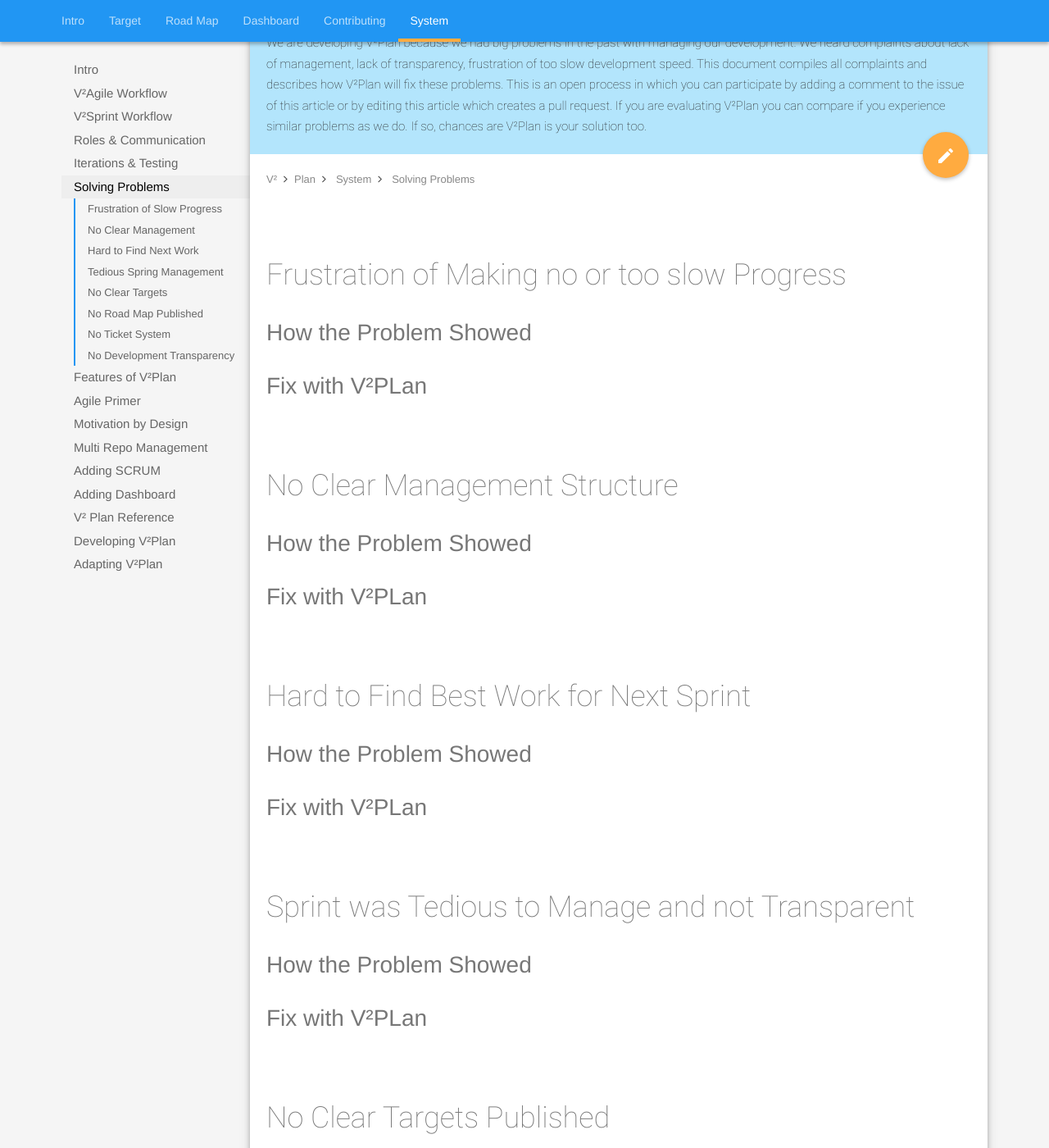
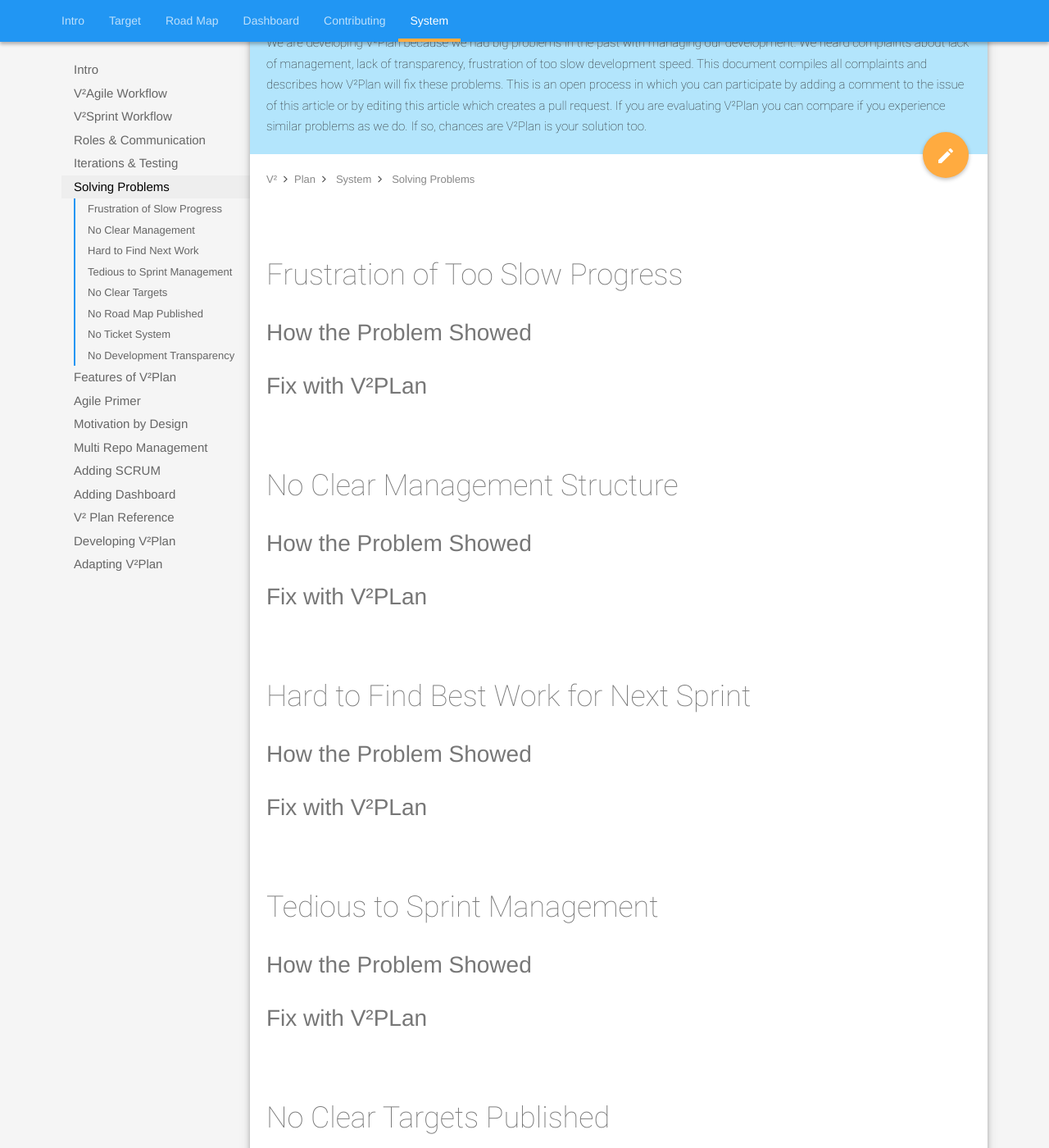
Before and after one commit to V-Squared/v2-Plan, a Jekyll site: the page built from system/solving-problems.md, in a window 1280 px wide and 1400 px high, scrolled down 381 px. Shown: the whole window at 82% size. Built offline with Jekyll 4.4.1, drawn with Linux system fonts in a browser that asks for light colours; some of the changed text lies outside the part shown.

Commit message:
Optimized Titles

```diff
--- a/system/solving-problems.md
+++ b/system/solving-problems.md
@@ -11,7 +11,7 @@ contents:
      url: no-management
    - name: Hard to Find Next Work
      url: hard-find-work
-   - name: Tedious Spring Management
+   - name: Tedious to Sprint Management
      url: tedious-sprint
    - name: No Clear Targets
      url: no-targets
@@ -25,7 +25,7 @@ contents:
 
 
 
-# Frustration of Making no or too slow Progress <a name="frustration"></a>
+# Frustration of Too Slow Progress <a name="frustration"></a>
 
 ## How the Problem Showed
 
@@ -48,7 +48,7 @@ contents:
 
 
 
-# Sprint was Tedious to Manage and not Transparent <a name="tedious-sprint"></a>
+# Tedious to Sprint Management<a name="tedious-sprint"></a>
 
 ## How the Problem Showed
 
```
Also changed, not shown: other parts of system/solving-problems.md (+1 -1 lines).
